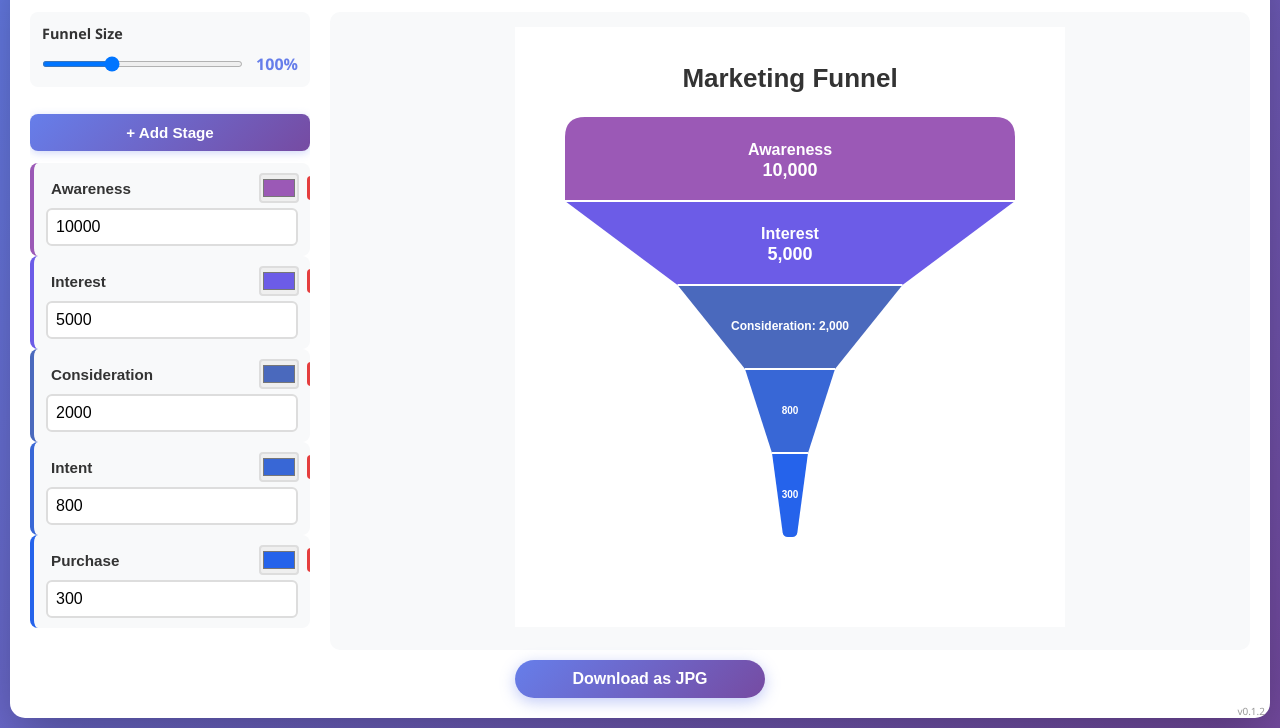
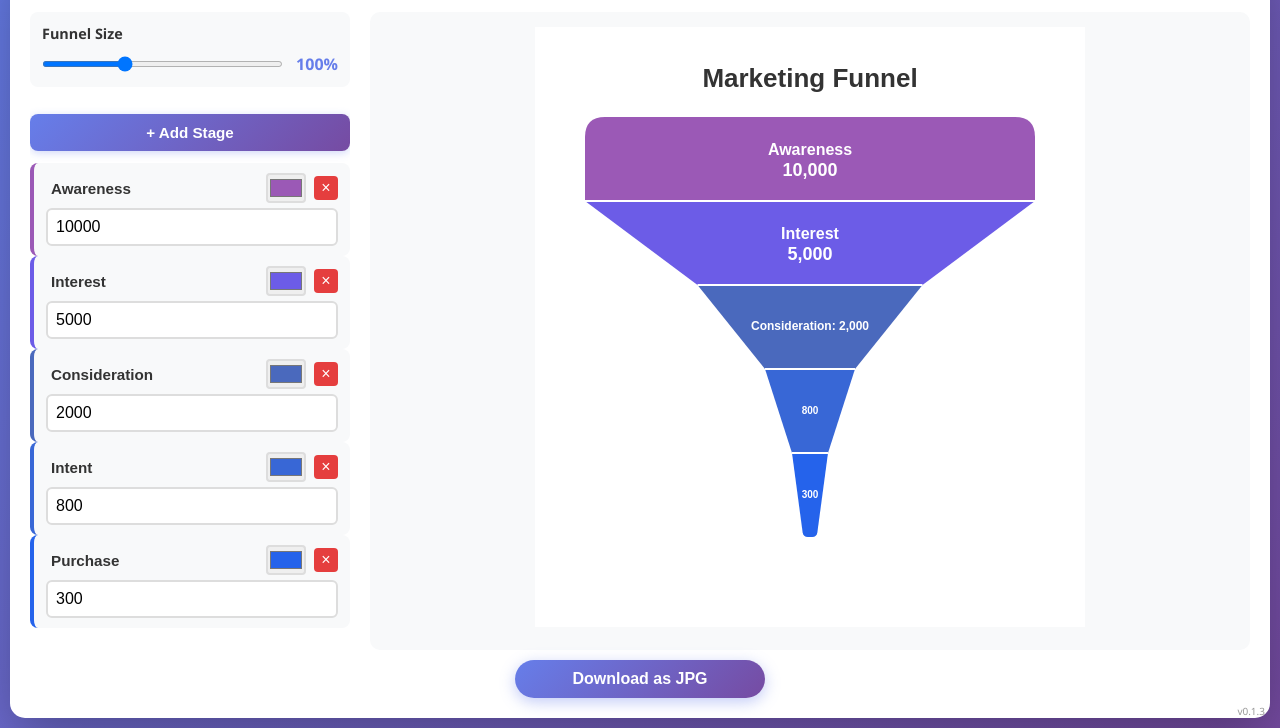
Before and after one commit to zeveck/funnel, a plain HTML site: page index.html in a window 1280 px wide. Shown: the part 72-800 px from the top of the page. Drawn offline with Linux system fonts and the light colour scheme.

Commit message:
Fix sidebar width

```diff
--- a/index.html
+++ b/index.html
@@ -40,7 +40,7 @@
 
         .content {
             display: grid;
-            grid-template-columns: 280px 1fr;
+            grid-template-columns: 320px 1fr;
             gap: 20px;
             flex: 1;
             min-height: 0;
@@ -295,7 +295,7 @@
         </div>
     </div>
 
-    <div class="version">v0.1.2</div>
+    <div class="version">v0.1.3</div>
 
     <script>
         const canvas = document.getElementById('funnelCanvas');
```
Also changed, not shown: 1 other file.
